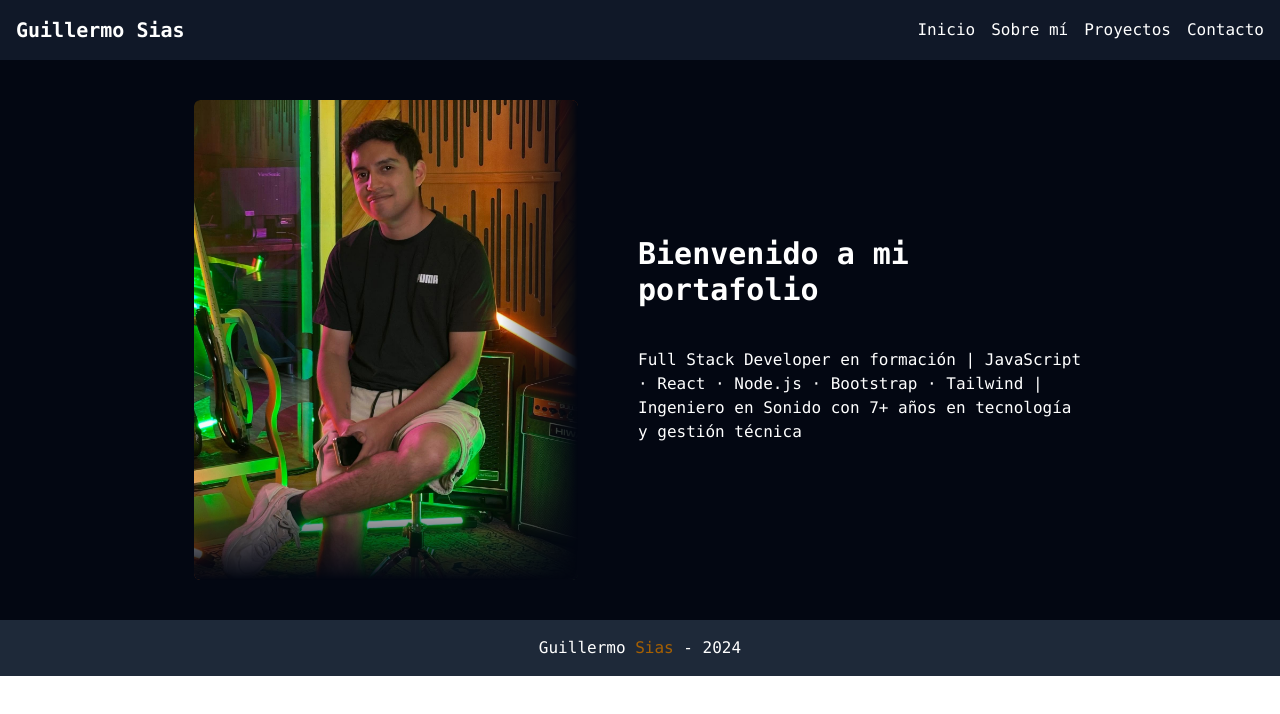
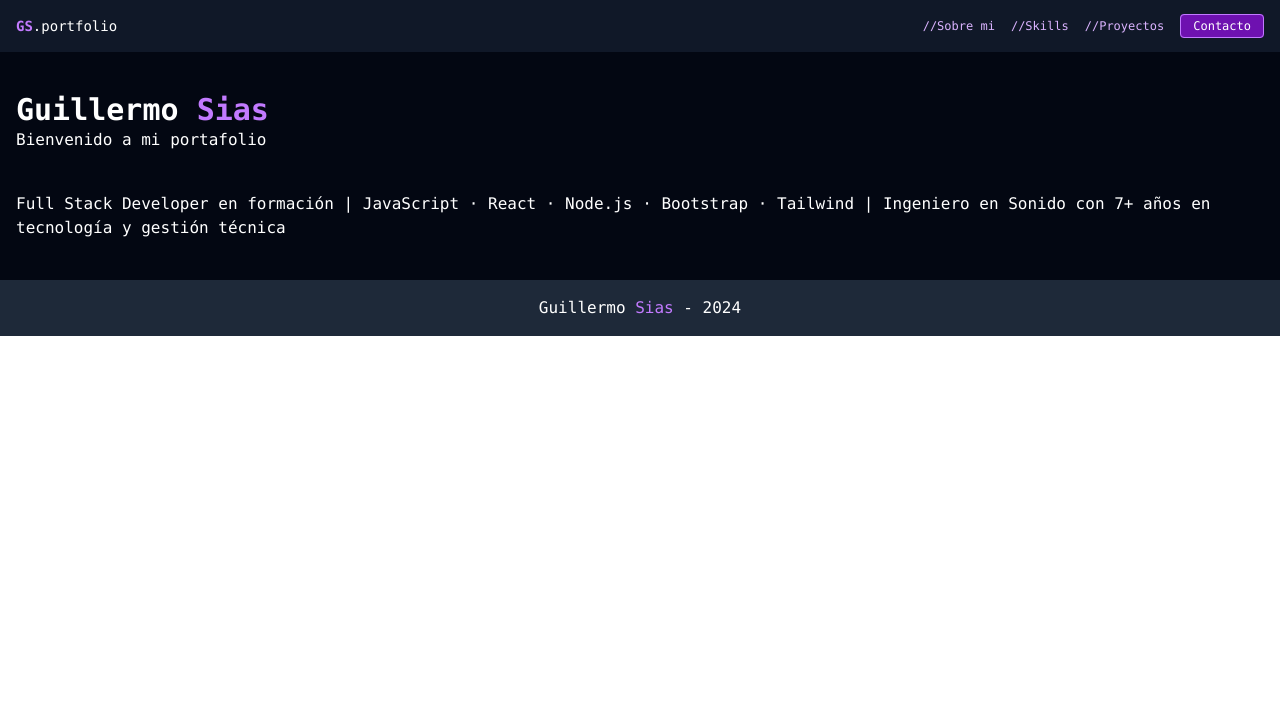
Before and after one commit to gsiasp-hash/Portafolio, a React (Vite) app: page / in a window 1280 px wide. Shown: the top 714 px of the page. Built offline with nearby package versions, Linux system fonts and the light colour scheme.

Commit message:
change paleta de colores

```diff
--- a/src/assets/components/Footer.jsx
+++ b/src/assets/components/Footer.jsx
@@ -4,7 +4,7 @@ export default class Footer extends Component {
   render() {
     return (
       <div className='bg-gray-800 text-white p-4 font-light text-center'>
-        Guillermo <span className='text-yellow-700'>Sias</span> - 2024
+        Guillermo <span className='text-purple-400'>Sias</span> - 2024
       </div>
     )
   }
--- a/src/assets/components/Hero.jsx
+++ b/src/assets/components/Hero.jsx
@@ -6,13 +6,11 @@ export default class Hero extends Component {
   render() {
     return (
       <div className="bg-gray-950 text-white py-10 flex items-center justify-center flex-col gap-5 md:flex-row md:gap-10 lg:flex-row lg:gap-15 px-4">
-        <img
-          src={fotodeperfil}
-          alt="Foto de perfil"
-          className="h-120 mask-r-from-80% mask-b-from-80% rounded-md"
-        />
-        <div className="max-w-md">
-          <h1 className="text-3xl font-bold">Bienvenido a mi portafolio</h1>
+        <div className="">
+          <h1 className="text-3xl font-bold">
+            Guillermo <span className="text-purple-400">Sias</span>
+          </h1>
+          <h2 className="text-md font-medium ">Bienvenido a mi portafolio</h2>
           <p className="mt-10">
             Full Stack Developer en formación | JavaScript · React · Node.js ·
             Bootstrap · Tailwind | Ingeniero en Sonido con 7+ años en tecnología
--- a/src/assets/components/Navbar.jsx
+++ b/src/assets/components/Navbar.jsx
@@ -5,21 +5,24 @@ export default class Navbar extends Component {
   render() {
     return (
       <nav className="bg-gray-900 text-white p-4 flex justify-between items-center">
-          <h1 className="text-xl font-bold">Guillermo Sias</h1>
-            <div className="space-x-4">
-              <a href="#" className="text-white hover:text-gray-300">
-                Inicio
+        <h1 className="text-sm ">
+          <span className="text-purple-400 font-bold">GS</span>.portfolio
+        </h1>
+        <div className="space-x-4 text-xs font-light">
+          <a href="#" className="text-purple-300 hover:text-gray-300">
+            //Sobre mi
           </a>
-              <a href="#" className="text-white hover:text-gray-300">
-                Sobre mí
+          <a href="#" className="text-purple-300 hover:text-gray-300">
+            //Skills
           </a>
-              <a href="#" className="text-white hover:text-gray-300">
-                Proyectos
+          <a href="#" className="text-purple-300 hover:text-gray-300">
+            //Proyectos
           </a>
-              <a href="#" className="text-white hover:text-gray-300">
+          <a href="#" className="bg-purple-800 border border-purple-400 hover:bg-purple-700 text-white py-1 px-3 rounded">
             Contacto
           </a>
         </div>
       </nav>
     );
-    }}
+  }
+}
```
Also changed, not shown: 1 other file (tests, documents, lock files or other folders). Lines whose indentation alone changed are shown as unchanged.
